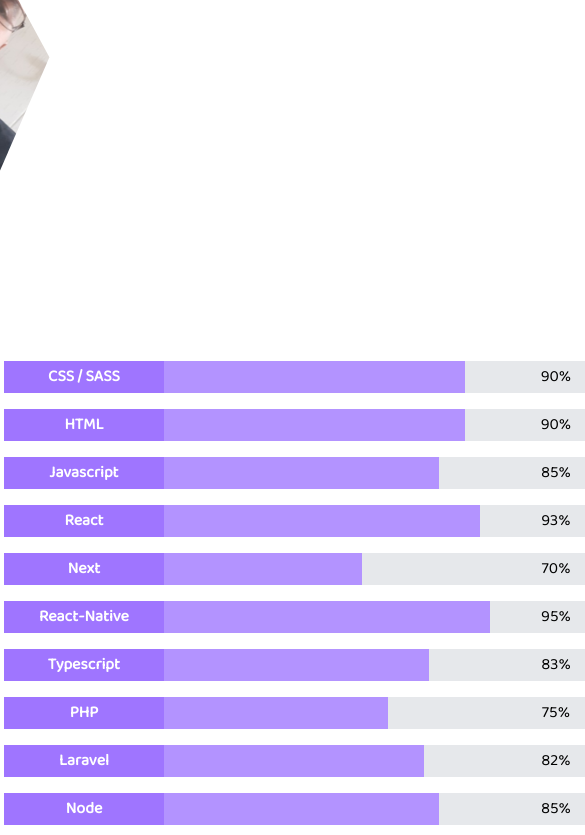
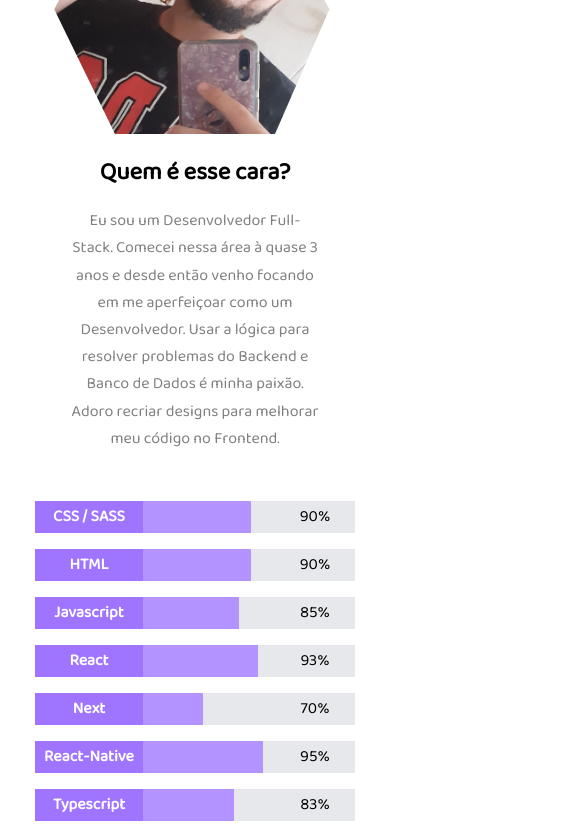
Before and after one commit to MatheusGomesRocha/portfolio, a React (Create React App) app: page / in a window 390 px wide. Shown: the part 1156-1991 px from the top of the page, 585 px wide, since content can reach past the window. Built offline with nearby package versions, Linux system fonts and the light colour scheme; a web font is replaced by a local one.

Commit message:
Deixando os Components reponsivos em Small Devices

```diff
--- a/src/components/About/about.module.scss
+++ b/src/components/About/about.module.scss
@@ -156,3 +156,30 @@
         opacity: 1;
     }
 }
+
+@media (max-width: 800px) {
+    .container {
+        .content {
+            flex-direction: column;
+            width: 80%;
+            margin-top: 0;
+
+            .left {
+                width: 100%;
+            }
+
+            .right {
+                width: 15rem;
+                margin: 2rem 0 0 -5rem;
+
+                .progressBar {
+                    width: 100%;
+
+                    .progressNameArea {
+                        width: 45%;;
+                    }
+                }
+            }
+        }
+    }
+}
--- a/src/components/Contact/contact.module.scss
+++ b/src/components/Contact/contact.module.scss
@@ -82,3 +82,11 @@
         }
     }
 }
+
+@media (max-width: 800px) {
+    .container {
+        form {
+            display: none;
+        }
+    }
+}
--- a/src/components/Introduction/introduction.module.scss
+++ b/src/components/Introduction/introduction.module.scss
@@ -65,3 +65,14 @@
         }
     }
 }
+
+@media (max-width: 800px) {
+    .container {
+        .content {
+            p {
+                font-size: 2.2rem;
+                line-height: 2rem;
+            }
+        }
+    }
+}
--- a/src/components/Projects/projects.module.scss
+++ b/src/components/Projects/projects.module.scss
@@ -379,3 +379,17 @@
         transform: translateX(0);
     }
 }
+
+@media (max-width: 800px) {
+    .container {
+        .projects {
+            .filterArea {
+                display: none;
+            }
+
+            .projectsArea {
+                grid-template-columns: 1fr;
+            }
+        }
+    }
+}
```
